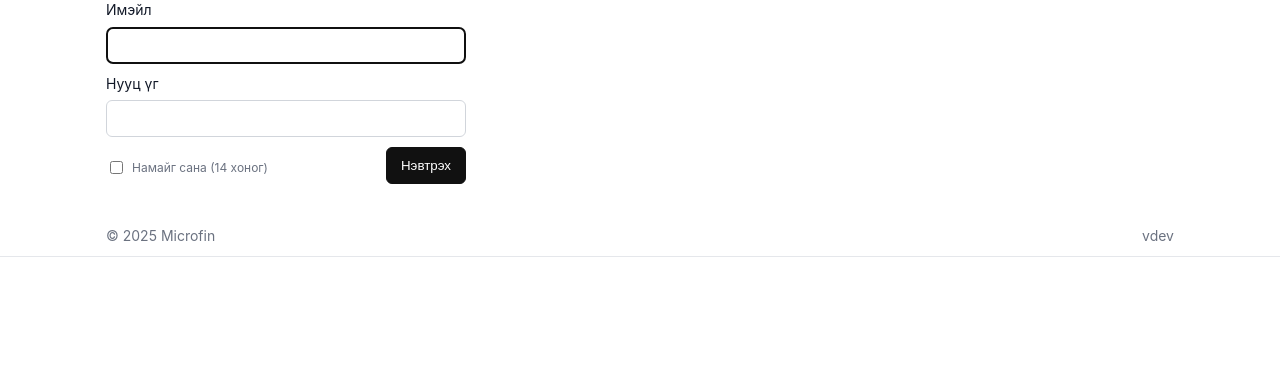
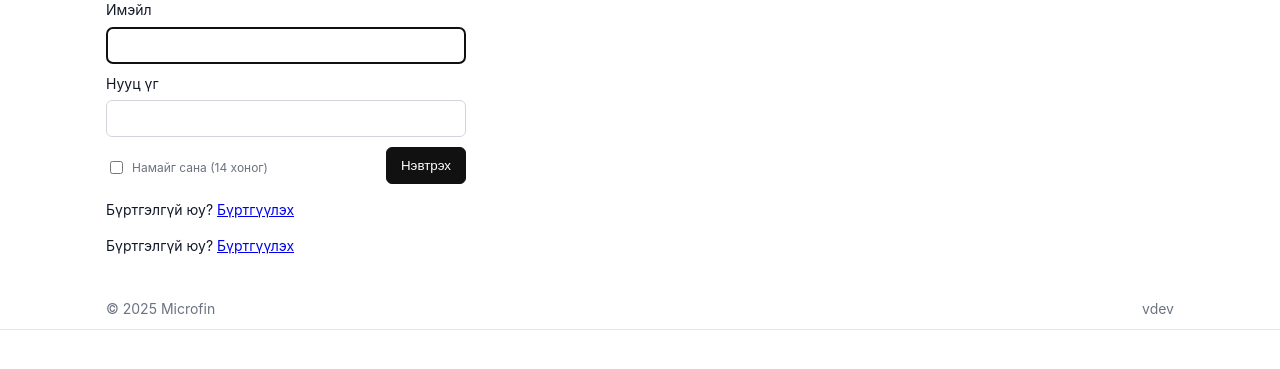
Before and after one commit to Altantugs/microfin, a Symfony app: template templates/security/login.html.twig in a window 1280 px wide. Shown: the part 192-561 px from the top of the page. Run offline with Twig, Linux system fonts and the light colour scheme; the template is opened without the code that fills it, so the values that code supplies are empty; some libraries are stand-ins or nearby versions.

Commit message:
feat(auth): add Register link to login page

```diff
--- a/templates/security/login.html.twig
+++ b/templates/security/login.html.twig
@@ -74,5 +74,13 @@
       <button class="btn" type="submit">Нэвтрэх</button>
     </div>
   </form>
+
+    <p style="margin-top:1rem;">
+      Бүртгэлгүй юу? <a href="{{ path('app_register') }}">Бүртгүүлэх</a>
+    </p>
+
+    <p style="margin-top:1rem;">
+      Бүртгэлгүй юу? <a href="{{ path('app_register') }}">Бүртгүүлэх</a>
+    </p>
 </div>
 {% endblock %}
```
